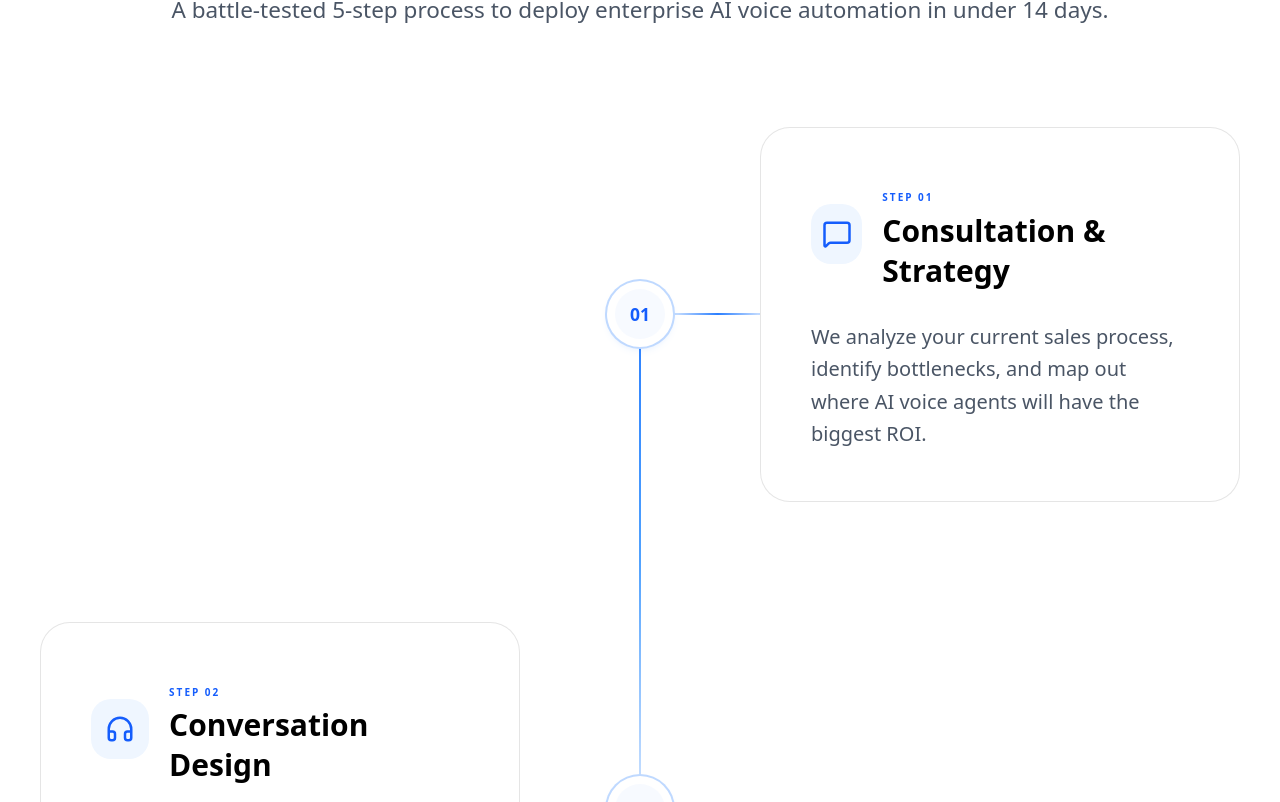
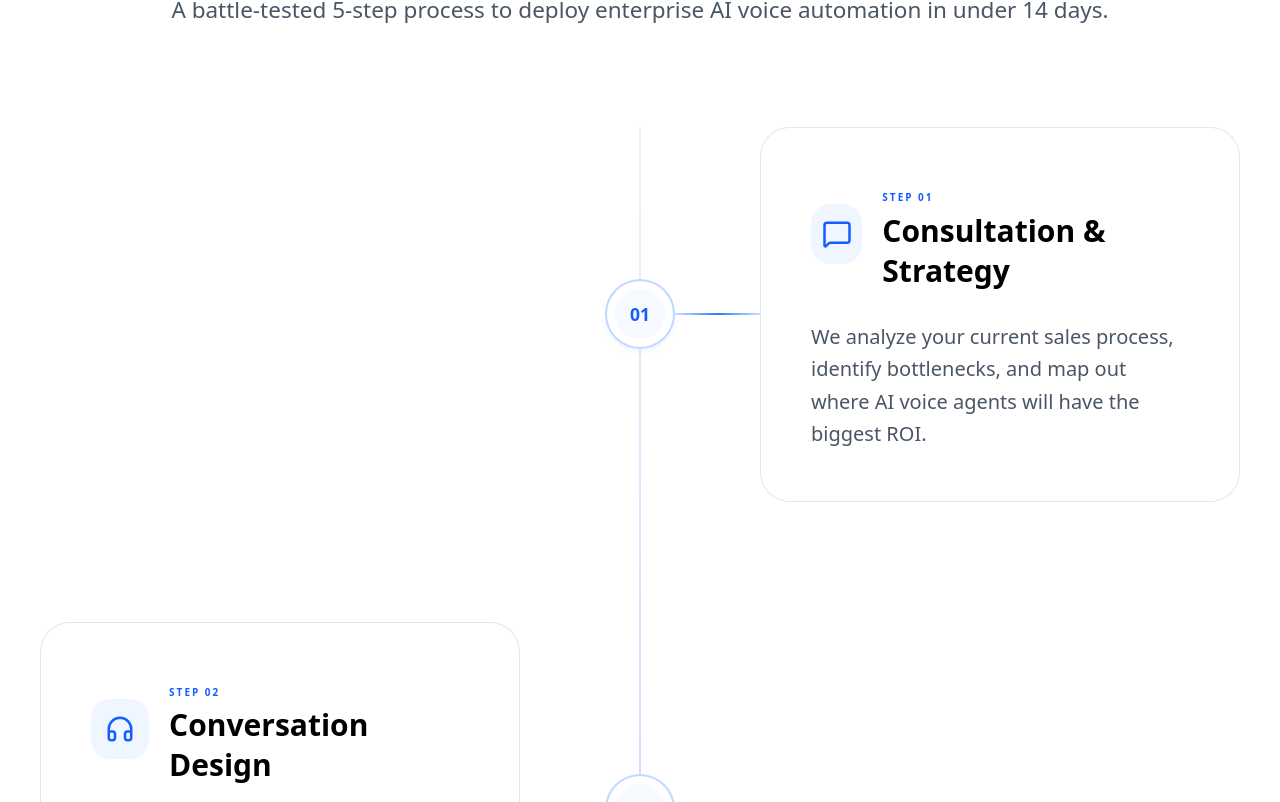
Before and after one commit to thelumin-ai/ai-voice-portfolio, a Next.js app: page / in a window 1280 px wide. Shown: the part 10858-11660 px from the top of the page. Built offline with nearby package versions, Linux system fonts and the light colour scheme; no server answers; the database is empty.

Commit message:
fix: make process tree vertical trunk line fully continuous from top to bottom

```diff
--- a/src/components/home/HowItWorks.tsx
+++ b/src/components/home/HowItWorks.tsx
@@ -81,6 +81,9 @@ export default function HowItWorks() {
                 </div>
 
                 <div className="max-w-6xl mx-auto relative">
+                    {/* Continuous Vertical Trunk Line */}
+                    <div className="absolute top-0 bottom-0 left-[19px] md:left-1/2 md:-translate-x-1/2 w-[2px] bg-gradient-to-b from-blue-500/10 via-blue-500/35 to-blue-500/10 z-0" />
+
                     {processSteps.map((step, index) => (
                         <motion.div
                             key={step.title + index}
@@ -90,10 +93,6 @@ export default function HowItWorks() {
                             transition={{ delay: index * 0.1, duration: 0.5 }}
                             className={`relative flex items-center mb-24 last:mb-0 ${index % 2 === 0 ? "md:flex-row-reverse" : "md:flex-row"} flex-col w-full group`}
                         >
-                            {/* Vertical Trunk Line Segment */}
-                            {index < processSteps.length - 1 && (
-                                <div className="absolute left-[19px] md:left-1/2 md:-translate-x-1/2 top-1/2 w-[2px] h-[calc(100%+6rem)] bg-gradient-to-b from-blue-500 via-blue-400 to-blue-500/20 z-0" />
-                            )}
 
                             {/* Timeline dot (Step Number Node) */}
                             <div className="absolute left-0 md:left-1/2 -translate-x-0 md:-translate-x-1/2 top-1/2 -translate-y-1/2 w-10 h-10 md:w-14 md:h-14 z-20 flex items-center justify-center">
@@ -111,7 +110,7 @@ export default function HowItWorks() {
                             </div>
 
                             {/* Mobile horizontal connector */}
-                            <div className="absolute left-10 w-2 h-[2px] top-1/2 -translate-y-1/2 bg-blue-500/20 md:hidden z-0" />
+                            <div className="absolute left-10 w-2 h-[2px] top-1/2 -translate-y-1/2 bg-blue-500/30 md:hidden z-0" />
 
                             {/* Desktop Animated Connector Line */}
                             {index % 2 === 0 ? (
```
